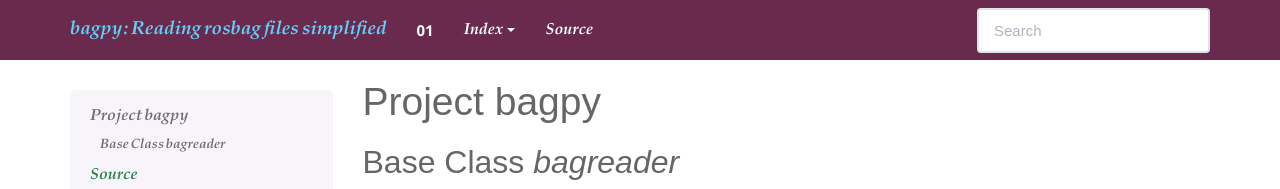
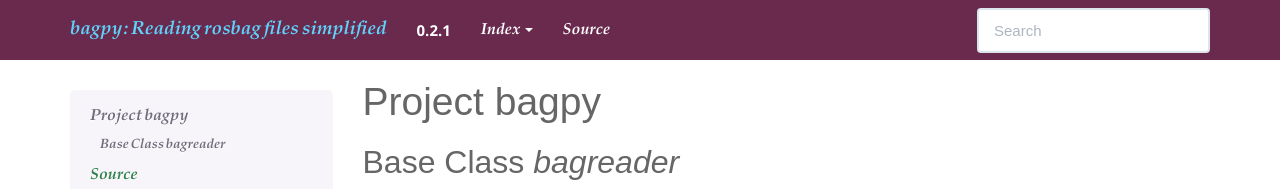
Before and after one commit to jmscslgroup/bagpy, a Sphinx documentation site: the page built from docs/source/index.rst, in a window 1280 px wide. Shown: the top 189 px of the page. Built offline with Sphinx 7.4.7, drawn with Linux system fonts in a browser that asks for light colours; some web fonts are replaced; grey boxes are pictures that could not be loaded.

Commit message:
Version bumped

```diff
--- a/docs/source/conf.py
+++ b/docs/source/conf.py
@@ -65,7 +65,7 @@ author = 'Rahul Bhadani'
 # built documents.
 #
 # The short X.Y version.
-version = u'01'
+version = u'0.2.1'
 # The full version, including alpha/beta/rc tags.
 release = u'alpha'
 
--- a/setup.py
+++ b/setup.py
@@ -7,7 +7,7 @@ def readme():
 
 setuptools.setup(
     name='bagpy',
-    version='0.1alpha',
+    version='0.2.1',
     author="Rahul Bhadani",
     author_email="rahulbhadani@email.arizona.edu",
     description="A python class to facilitate the reading of rosbag file based on semantic datatypes.",
```
